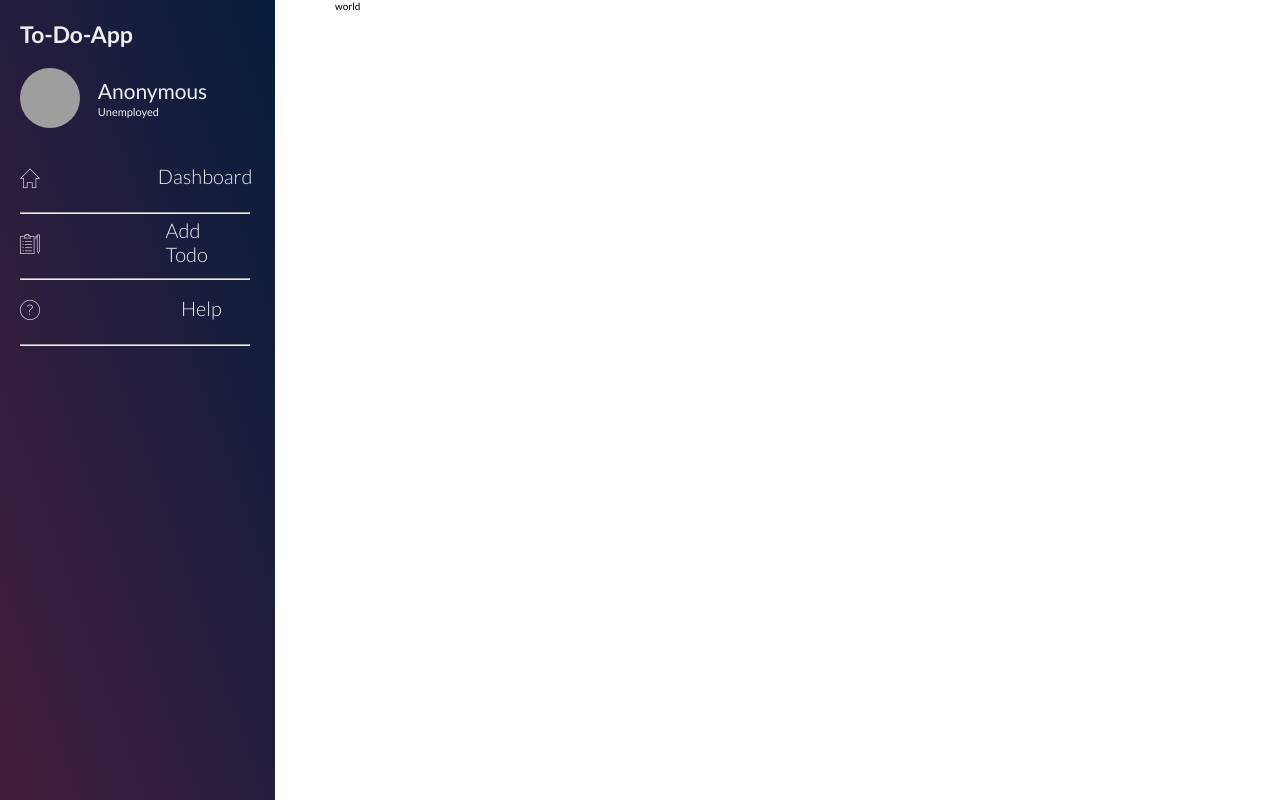
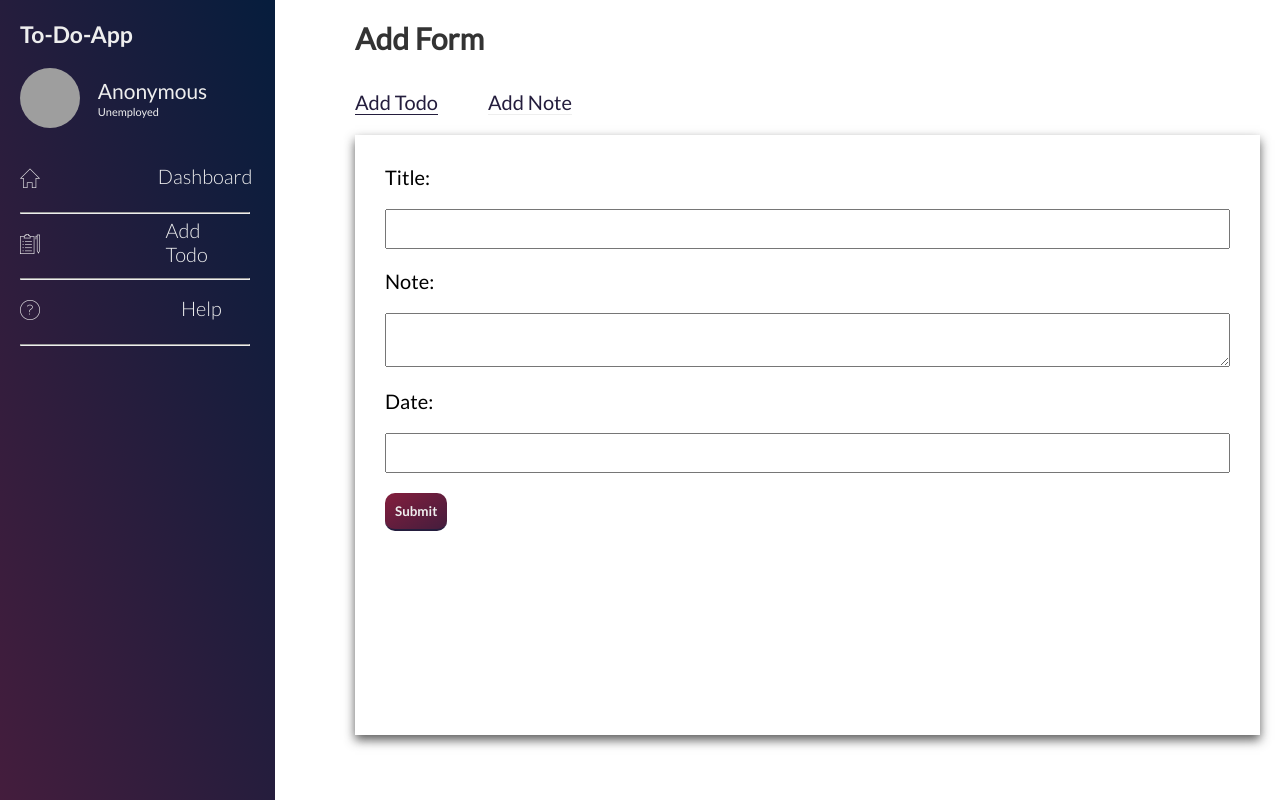
Before and after one commit to Mori30r/react-todo-list-app, a React app: page /add in a window 1280 px wide. Built offline with nearby package versions, Linux system fonts and the light colour scheme; grey boxes are pictures that could not be loaded.

Commit message:
add from page added

```diff
--- /dev/null
+++ b/src/js/components/AddTodo.js
@@ -0,0 +1,34 @@
+import React from "react";
+
+export const AddTodo = () => {
+    return(
+        <div className="col-3-of-4">
+            <div className="add">
+                <div className="add__top">
+                    <h1 className="add__top__header">Add Form</h1>
+                </div>
+                <div className="dashboard__links">
+                    <div className="dashboard__links__list">
+                        <a href="#" className="dashboard__links__list--item">
+                            Add Todo
+                        </a>
+                        <a href="#" className="dashboard__links__list--item">
+                            Add Note
+                        </a>
+                    </div>
+                </div>
+                <section className="add__section">
+                    <form className="add__section__form">
+                        <label htmlFor="title" className="add__section__form-label">Title:</label>
+                        <input id="title" type="text" className="add__section__form--title"/>
+                        <label htmlFor="note" className="add__section__form-label">Note:</label>
+                        <textarea id="note" className="add__section__form--note"/>
+                        <label htmlFor="date" className="add__section__form-label">Date:</label>
+                        <input id="date" type="text" className="add__section__form--date"/>
+                        <button type="submit" className="btn btn--purple">Submit</button>
+                    </form>
+                </section>
+            </div>
+        </div>
+    )
+}
--- a/src/js/components/Create.js
+++ /dev/null
@@ -1,7 +0,0 @@
-import React from "react";
-
-export const Create = () => {
-    return(
-        <p>world</p>
-    )
-}
--- a/src/js/components/SideNavigationBar.js
+++ b/src/js/components/SideNavigationBar.js
@@ -1,4 +1,5 @@
 import React from "react";
+import {NavLink} from "react-router-dom";
 
 
 export const SideNavigationBar = () => {
@@ -18,20 +19,20 @@ export const SideNavigationBar = () => {
                     </div>
                 </div>
                 <div className="navigation__list">
-                    <div className="navigation__list__items">
+                    <NavLink to="/" className="navigation__list__items">
                         <div className="navigation__list__items--icon icon-basic-home"/>
                         <p className="navigation__list__items--label">Dashboard</p>
-                    </div>
+                    </NavLink>
                     <hr className="navigation__list__items--hr"/>
-                    <div className="navigation__list__items">
+                    <NavLink to="/add" className="navigation__list__items">
                         <div className="navigation__list__items--icon icon-basic-todolist-pen"/>
                         <div className="navigation__list__items--label">Add Todo</div>
-                    </div>
+                    </NavLink>
                     <hr className="navigation__list__items--hr"/>
-                    <div className="navigation__list__items">
+                    <NavLink to="/" className="navigation__list__items">
                         <div className="navigation__list__items--icon icon-basic-question"/>
                         <div className="navigation__list__items--label">Help</div>
-                    </div>
+                    </NavLink>
                     <hr className="navigation__list__items--hr"/>
                 </div>
                 {/*<div className="navigation__social">*/}
--- a/src/js/router/AppRoute.js
+++ b/src/js/router/AppRoute.js
@@ -1,6 +1,6 @@
 import {BrowserRouter, Route, Switch} from "react-router-dom";
 import {Dashboard} from "../components/DashboardPage/Dashboard";
-import {Create} from "../components/Create";
+import {AddTodo} from "../components/AddTodo";
 import React from "react";
 import {SideNavigationBar} from "../components/SideNavigationBar";
 
@@ -11,7 +11,7 @@ export const AppRoute = () => (
             <SideNavigationBar/>
             <Switch>
                 <Route path='/' component={Dashboard} exact={true} />
-                <Route path='/add' component={Create} />
+                <Route path='/add' component={AddTodo} />
             </Switch>
         </div>
     </BrowserRouter>
--- /dev/null
+++ b/src/styles/components/_buttons.scss
@@ -0,0 +1,21 @@
+.btn {
+  font-family: Lato-Bold, serif;
+  border-radius: 1rem;
+  color: $light;
+  padding: 1rem;
+  border: none;
+  border-bottom: 2px solid $secondary-dark-color;
+  transition: all .2s ease;
+  &:hover{
+    box-shadow: 0 1rem 2rem rgba($dark, .2);
+    transform: translateY(-.5rem);
+  }
+  &:active{
+    box-shadow: 0 1.4rem 3rem rgba($dark, .5);
+    transform: translateY(.5rem);
+
+  }
+  &--purple{
+    background-image: linear-gradient(to right bottom, $primary-light-color, $primary-dark-color);
+  }
+}
--- a/src/styles/components/_side-navigation-bar.scss
+++ b/src/styles/components/_side-navigation-bar.scss
@@ -40,6 +40,8 @@
   }
   &__list{
     &__items{
+      color: $light;
+      text-decoration: none;
       cursor: pointer;
       border-radius: 5px;
       position: relative;
--- /dev/null
+++ b/src/styles/pages/_add-todo.scss
@@ -0,0 +1,42 @@
+.add {
+  padding: 2rem;
+  &__top{
+    padding-bottom: 3.4rem;
+    &__header{
+      font-size: 3rem;
+      color: $dark;
+    }
+  }
+  &__section{
+    box-shadow: 0 .5rem 1rem rgba($dark, .8);
+    padding: 2rem;
+    height: 75vh;
+    overflow-y: auto;
+    &__form{
+      padding: 1rem;
+      display: block;
+      &-label{
+        font-size: 2rem;
+        width: 100%;
+      }
+      &--title{
+        font-family: Lato-Regular, serif;
+        margin: 2rem 0;
+        padding: 1rem;
+        width: 100%;
+      }
+      &--note{
+        font-family: Lato-Regular, serif;
+        margin: 2rem 0;
+        padding: 1rem;
+        width: 100%;
+      }
+      &--date{
+        font-family: Lato-Regular, serif;
+        margin: 2rem 0;
+        padding: 1rem;
+        width: 100%;
+      }
+    }
+  }
+}
--- a/src/styles/pages/_dashboard.scss
+++ b/src/styles/pages/_dashboard.scss
@@ -1,5 +1,5 @@
 .dashboard {
-  padding: 2rem 2rem;
+  padding: 2rem;
   &__links{
 	padding-bottom: 2rem;
 	&__list{
@@ -55,7 +55,7 @@
 }
 .section__todos{
   //overflow-y: scroll;
-  background-image: linear-gradient(to right bottom, rgba($light, .8), rgba($dark, .1));
+  box-shadow: 0 .5rem 1rem rgba($dark, .8);
   padding: 2rem;
   height: 75vh;
   overflow-y: auto;
--- a/src/styles/styles.scss
+++ b/src/styles/styles.scss
@@ -8,8 +8,10 @@
 @import 'layouts/grid';
 
 @import 'pages/dashboard';
+@import 'pages/add-todo';
 
 @import 'components/side-navigation-bar';
+@import 'components/buttons';
 
 @import 'icons/basic/basic.css';
 //@import 'icons/arrow/arrow.css';
```
